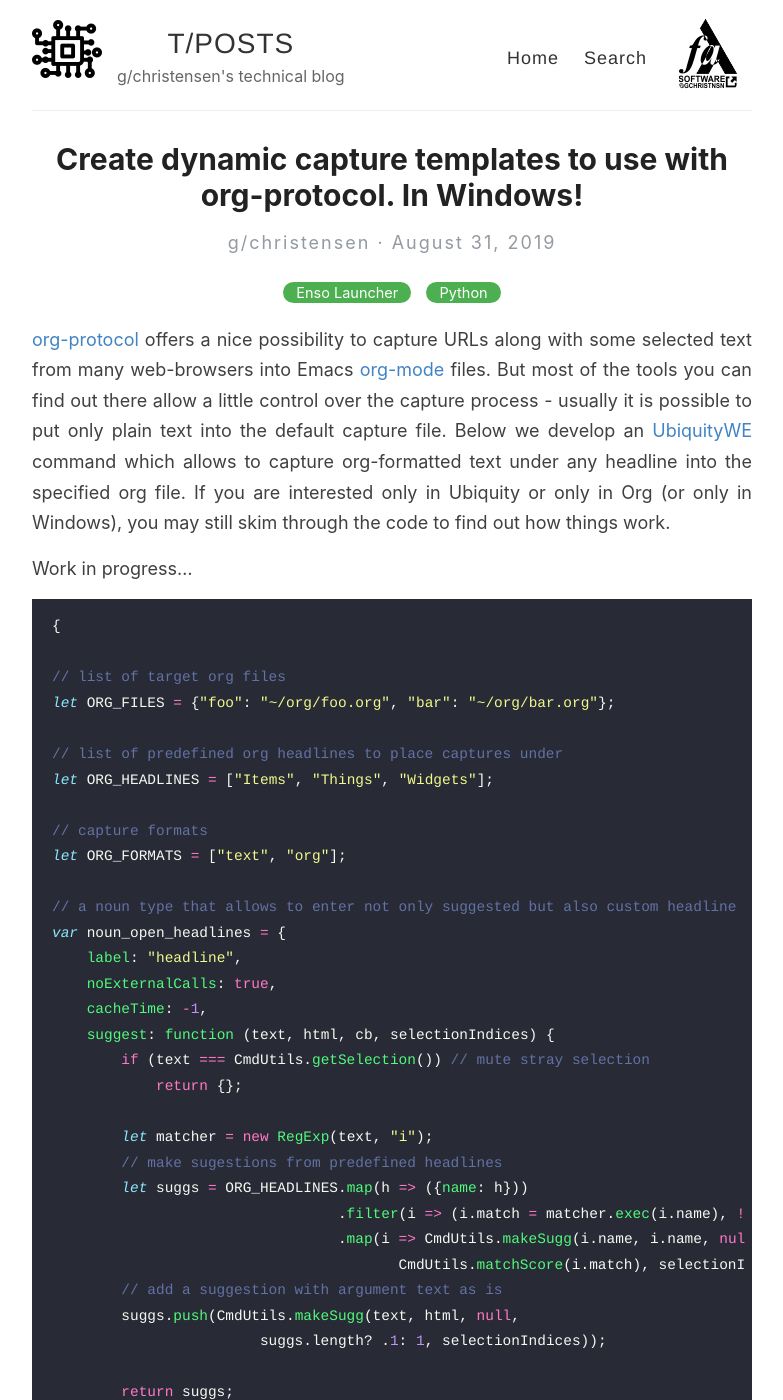
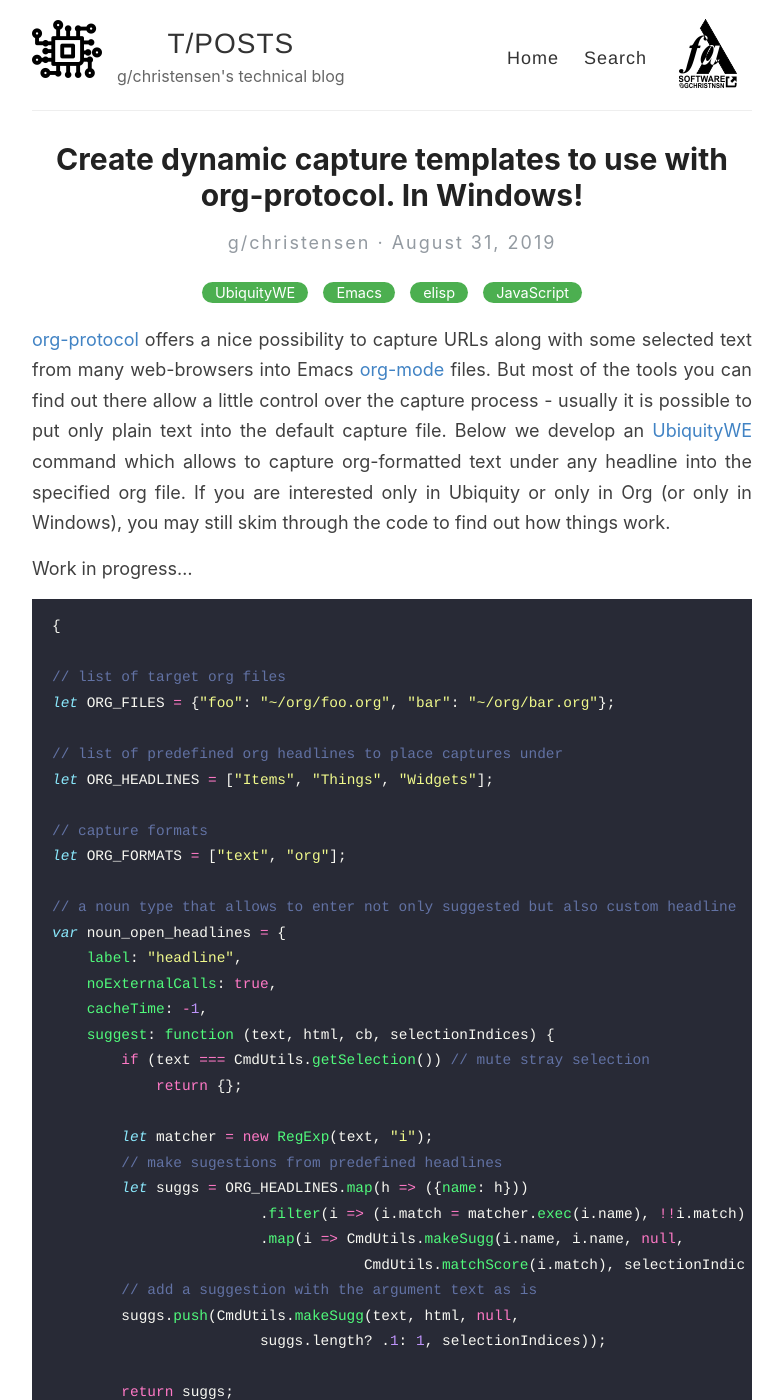
Before and after one commit to GChristensen/posts, a Jekyll site: the page built from _posts/2019-08-31-dynamic-org-capture-templates.md, in a window 1280 px wide and 1400 px high. Shown: the whole window, without its empty margins (248-1031 px from the left). Built offline with Jekyll 4.4.1, drawn with Linux system fonts in a browser that asks for light colours; some of the changed text lies outside the part shown.

Commit message:
site edit

```diff
--- a/_posts/2019-08-31-dynamic-org-capture-templates.md
+++ b/_posts/2019-08-31-dynamic-org-capture-templates.md
@@ -1,17 +1,19 @@
 ---
 layout: post
 title: Create dynamic capture templates to use with org-protocol. In Windows!
-categories: [Enso Launcher, Python]
+categories: [UbiquityWE, Emacs, elisp, JavaScript]
 ---
 
 
-[org-protocol](https://orgmode.org/manual/Protocols.html) offers a nice possibility to capture URLs
-along with some selected text from many web-browsers into Emacs [org-mode](https://orgmode.org/) files.
-But most of the tools you can find out there allow a little control over the capture process - usually
-it is possible to put only plain text into the default capture file. Below we develop an
-[UbiquityWE](https://gchristensen.github.io/ubiquitywe/) command which allows to capture
-org-formatted text under any headline into the specified org file. If you are interested only in Ubiquity
-or only in Org (or only in Windows), you may still skim through the code to find out how things work.
+[org-protocol](https://orgmode.org/manual/Protocols.html) offers a nice
+possibility to capture URLs along with some selected text from many web-browsers
+into Emacs [org-mode](https://orgmode.org/) files. But most of the tools you can
+find out there allow a little control over the capture process - usually it is
+possible to put only plain text into the default capture file. Below we develop
+an [UbiquityWE](https://gchristensen.github.io/ubiquitywe/) command which allows
+to capture org-formatted text under any headline into the specified org file. If
+you are interested only in Ubiquity or only in Org (or only in Windows), you may
+still skim through the code to find out how things work.
 
 
 Work in progress...
@@ -40,10 +42,10 @@
         let matcher = new RegExp(text, "i");
         // make sugestions from predefined headlines
         let suggs = ORG_HEADLINES.map(h => ({name: h}))
-                                 .filter(i => (i.match = matcher.exec(i.name), !!i.match))
-                                 .map(i => CmdUtils.makeSugg(i.name, i.name, null,
-                                        CmdUtils.matchScore(i.match), selectionIndices));
-        // add a suggestion with argument text as is
+                        .filter(i => (i.match = matcher.exec(i.name), !!i.match))
+                        .map(i => CmdUtils.makeSugg(i.name, i.name, null,
+                                    CmdUtils.matchScore(i.match), selectionIndices));
+        // add a suggestion with the argument text as is
         suggs.push(CmdUtils.makeSugg(text, html, null,
                         suggs.length? .1: 1, selectionIndices));
 
@@ -55,10 +57,11 @@
 CmdUtils.CreateCommand({
     name: "org-capture",
     uuid: "F36F51E1-60B3-4451-B08E-6A4372DA74DD",
-    arguments: [{role: "object", nountype: noun_arb_text, label: "text"},
-                {role: "time",   nountype: ORG_FILES, label: "file"}, // at
-                {role: "format", nountype: noun_open_headlines, label: "headline"}, // in
-                {role: "alias",  nountype: ORG_FORMATS, label: "type"}, // as
+    arguments: [
+        {role: "object", nountype: noun_arb_text, label: "text"},
+        {role: "time",   nountype: ORG_FILES, label: "file"}, // at
+        {role: "format", nountype: noun_open_headlines, label: "headline"}, // in
+        {role: "alias",  nountype: ORG_FORMATS, label: "type"}, // as
     ],
     description: "A short description of your command.",
     help: "This text is displayed at the command list page.",
```
Also changed, not shown: other parts of _posts/2019-08-31-dynamic-org-capture-templates.md (+5 -2 lines).
